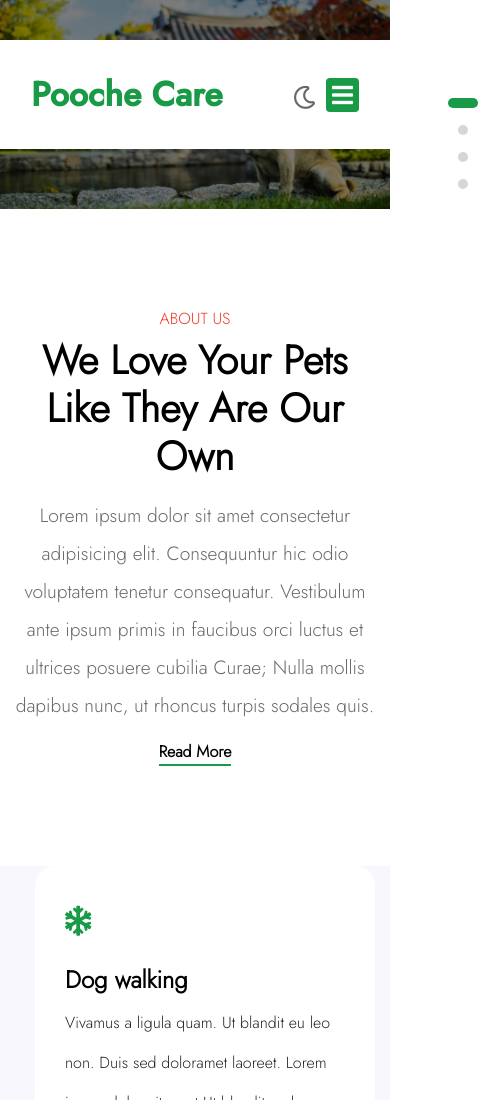
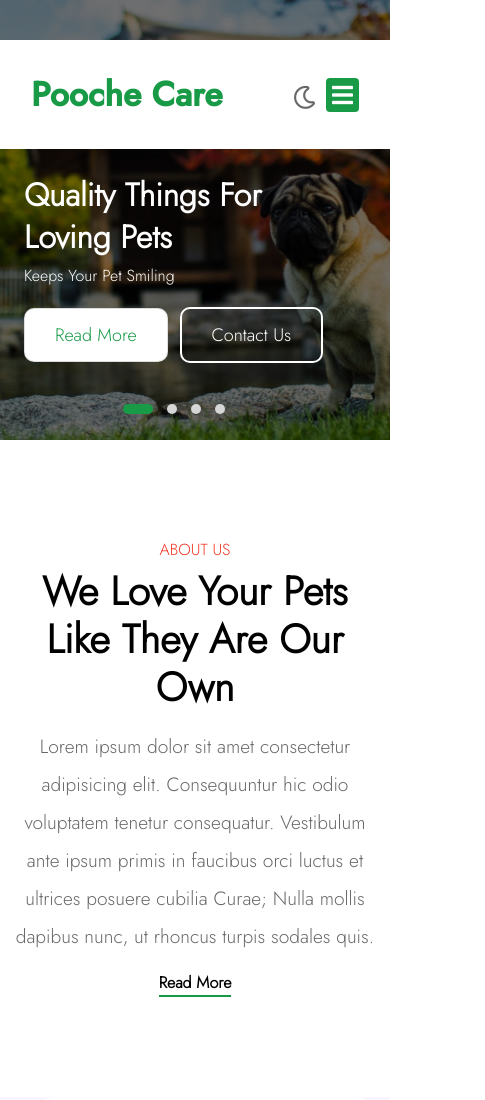
Before and after one commit to Tuyentran2k1213/PoochCare, a plain HTML site: page index.html in a window 390 px wide. Shown: the top 1100 px of the page, 485 px wide, since content can reach past the window. Drawn offline with nearby package versions, Linux system fonts and the light colour scheme.

Commit message:
fix responsive

```diff
--- a/asset/css/carousel.css
+++ b/asset/css/carousel.css
@@ -6,13 +6,14 @@
 }
 .carousel--img img {
   width: 100%;
-  filter: brightness(50%);
+  height: 939px;
+  filter: brightness(45%);
   object-fit: cover;
 }
 .owl-theme .owl-nav.disabled + .owl-dots {
   margin-top: 0;
   position: absolute;
-  bottom: 137px;
+  bottom: 27px;
   left: 888px;
 }
 .owl-theme .owl-dots .owl-dot.active span {
@@ -101,29 +102,85 @@
 
 /* responsive */
 @media screen and (max-width: 1199px) {
+  .carousel--img img {
+    width: 100%;
+    height: 1326px;
+    filter: brightness(45%);
+    object-fit: cover;
+  }
+
   .owl-theme .owl-nav.disabled + .owl-dots {
     margin-top: 0;
     position: absolute;
-    bottom: 8px;
+    bottom: 32px;
     left: 441px;
   }
   .carousel--text {
     position: absolute;
-    top: 324px;
+    top: 520px;
     left: 44px;
     color: #fff;
   }
   .carousel h5 {
-    line-height: 76px;
+    line-height: 62px;
     font-weight: 700;
-    font-size: 66px;
-    width: 822px;
+    font-size: 56px;
+    width: 617px;
+  }
+
+  .carousel--text2 {
+    position: absolute;
+    top: 520px;
+    left: 195px;
+    color: #fff;
+  }
+  .carousel p {
+    font-size: 16px;
+    line-height: 20px;
+    padding-bottom: 27px;
+  }
+}
+@media screen and (max-width: 767px) {
+  .carousel--img img {
+    width: 100%;
+    height: 440px;
+    filter: brightness(45%);
+    object-fit: cover;
+  }
+  .carousel h5 {
+    line-height: 42px;
+    font-size: 32px;
+    width: 67%;
+  }
+  .carousel--text {
+    position: absolute;
+    top: 174px;
+    left: 24px;
+    color: #fff;
   }
   .carousel--text2 {
     position: absolute;
-    top: 337px;
-    left: 195px;
+    top: 174px;
+    left: 24px;
     color: #fff;
+  }
+  .carousel--text2 h5 {
+    width: 87%;
+  }
+  .carousel p {
+    font-size: 16px;
+    line-height: 20px;
+    padding-bottom: 5px;
+  }
+  .button--carousel {
+    padding: 12px 30px;
+  }
+  .button--carousel2 {
+    padding: 12px 30px;
+  }
+  .owl-theme .owl-nav.disabled + .owl-dots {
+    bottom: 14px;
+    left: 116px;
   }
 }
 
--- a/index.html
+++ b/index.html
@@ -1,10 +1,10 @@
-
-<!doctype html>
-<html lang="en" data-theme = "light">
-
+<!DOCTYPE html>
+<html lang="en" data-theme="light">
   <head>
-
-    <title>Pooch Care an Animals Category Bootstrap Responsive Template | Home :: W3layouts</title>
+    <title>
+      Pooch Care an Animals Category Bootstrap Responsive Template | Home ::
+      W3layouts
+    </title>
 
     <!-- Required meta tags -->
     <meta charset="utf-8" />
@@ -14,11 +14,21 @@
     />
 
     <!-- cdn of font awesome  -->
-    <link rel="stylesheet" href="https://cdnjs.cloudflare.com/ajax/libs/font-awesome/5.15.4/css/all.min.css" integrity="sha512-1ycn6IcaQQ40/MKBW2W4Rhis/DbILU74C1vSrLJxCq57o941Ym01SwNsOMqvEBFlcgUa6xLiPY/NS5R+E6ztJQ==" crossorigin="anonymous" referrerpolicy="no-referrer" />
-
+    <link
+      rel="stylesheet"
+      href="https://cdnjs.cloudflare.com/ajax/libs/font-awesome/5.15.4/css/all.min.css"
+      integrity="sha512-1ycn6IcaQQ40/MKBW2W4Rhis/DbILU74C1vSrLJxCq57o941Ym01SwNsOMqvEBFlcgUa6xLiPY/NS5R+E6ztJQ=="
+      crossorigin="anonymous"
+      referrerpolicy="no-referrer"
+    />
 
     <!-- Bootstrap CSS -->
-    <link rel="stylesheet" href="https://cdn.jsdelivr.net/npm/bootstrap@4.6.1/dist/css/bootstrap.min.css" integrity="sha384-zCbKRCUGaJDkqS1kPbPd7TveP5iyJE0EjAuZQTgFLD2ylzuqKfdKlfG/eSrtxUkn" crossorigin="anonymous">
+    <link
+      rel="stylesheet"
+      href="https://cdn.jsdelivr.net/npm/bootstrap@4.6.1/dist/css/bootstrap.min.css"
+      integrity="sha384-zCbKRCUGaJDkqS1kPbPd7TveP5iyJE0EjAuZQTgFLD2ylzuqKfdKlfG/eSrtxUkn"
+      crossorigin="anonymous"
+    />
 
     <!-- Tiny Slider 2 -->
     <link
@@ -31,25 +41,39 @@
     />
 
     <!-- icon for pooch care an animal  -->
-    <link rel="shortcut icon" href="./media/picture/328cc1f23e4a3b73aa60ee6ced1897a1.jpg" type="img/svg">
+    <link
+      rel="shortcut icon"
+      href="./media/picture/328cc1f23e4a3b73aa60ee6ced1897a1.jpg"
+      type="img/svg"
+    />
 
     <!-- link for css file  -->
-    <link rel="stylesheet" href="./asset/css/style.css">
+    <link rel="stylesheet" href="./asset/css/style.css" />
   </head>
   <body>
     <!-- start header  -->
     <header>
       <div class="container">
-
         <nav class="navbar navbar-expand-lg navBarHeader">
           <a class="navbar-brand" href="#">Pooche Care</a>
-            <button class="navbar-toggler collapsed p-0" type="button" data-toggle="collapse" data-target="#navbarNavAltMarkup" aria-controls="navbarNavAltMarkup" aria-expanded="false" aria-label="Toggle navigation">
+          <button
+            class="navbar-toggler collapsed p-0"
+            type="button"
+            data-toggle="collapse"
+            data-target="#navbarNavAltMarkup"
+            aria-controls="navbarNavAltMarkup"
+            aria-expanded="false"
+            aria-label="Toggle navigation"
+          >
             <span class="navbar-toggler-icon">
               <i class="fas fa-bars"></i>
               <i class="fas fa-times"></i>
             </span>
           </button>
-            <div class="collapse navbar-collapse text-center justify-content-end font-weight-lighter header-nav"   id="navbarNavAltMarkup">
+          <div
+            class="collapse navbar-collapse text-center justify-content-end font-weight-lighter header-nav"
+            id="navbarNavAltMarkup"
+          >
             <ul class="navbar-nav">
               <li class="nav-item active">
                 <a class="nav-link" href="#">Home</a>
@@ -64,10 +88,20 @@
                 <a class="nav-link" href="#">Gallery</a>
               </li>
               <li class="nav-item dropdown">
-                  <a class="nav-link" href="#" id="navbarDropdownMenuLink" role="button" data-toggle="dropdown" aria-expanded="false">
+                <a
+                  class="nav-link"
+                  href="#"
+                  id="navbarDropdownMenuLink"
+                  role="button"
+                  data-toggle="dropdown"
+                  aria-expanded="false"
+                >
                   Blog<i class="fa fa-chevron-down"></i>
                 </a>
-                  <div class="dropdown-menu text-center text-lg-left" aria-labelledby="navbarDropdownMenuLink">
+                <div
+                  class="dropdown-menu text-center text-lg-left"
+                  aria-labelledby="navbarDropdownMenuLink"
+                >
                   <a class="dropdown-item" href="#">Action</a>
                   <a class="dropdown-item" href="#">Another action</a>
                   <a class="dropdown-item" href="#">Something else here</a>
@@ -247,20 +281,34 @@
     </div>
     <!-- end item -->
 
-
     <!-- start scroll to top button -->
-      <a href="#" class="position-fixed toTop align-items-center justify-content-center"><i class="fa fa-level-up-alt"></i></a>
+    <a
+      href="#"
+      class="position-fixed toTop align-items-center justify-content-center"
+      ><i class="fa fa-level-up-alt"></i
+    ></a>
     <!-- end scroll to top button -->
-
 
     <!-- link to script js  -->
     <script type="module" src="./asset/js/index.js"></script>
 
     <!-- jQuery first, then Popper.js, then Bootstrap JS -->
 
-    <script src="https://cdn.jsdelivr.net/npm/jquery@3.5.1/dist/jquery.slim.min.js" integrity="sha384-DfXdz2htPH0lsSSs5nCTpuj/zy4C+OGpamoFVy38MVBnE+IbbVYUew+OrCXaRkfj" crossorigin="anonymous"></script>
-<script src="https://cdn.jsdelivr.net/npm/popper.js@1.16.1/dist/umd/popper.min.js" integrity="sha384-9/reFTGAW83EW2RDu2S0VKaIzap3H66lZH81PoYlFhbGU+6BZp6G7niu735Sk7lN" crossorigin="anonymous"></script>
-<script src="https://cdn.jsdelivr.net/npm/bootstrap@4.6.1/dist/js/bootstrap.min.js" integrity="sha384-VHvPCCyXqtD5DqJeNxl2dtTyhF78xXNXdkwX1CZeRusQfRKp+tA7hAShOK/B/fQ2" crossorigin="anonymous"></script>
+    <script
+      src="https://cdn.jsdelivr.net/npm/jquery@3.5.1/dist/jquery.slim.min.js"
+      integrity="sha384-DfXdz2htPH0lsSSs5nCTpuj/zy4C+OGpamoFVy38MVBnE+IbbVYUew+OrCXaRkfj"
+      crossorigin="anonymous"
+    ></script>
+    <script
+      src="https://cdn.jsdelivr.net/npm/popper.js@1.16.1/dist/umd/popper.min.js"
+      integrity="sha384-9/reFTGAW83EW2RDu2S0VKaIzap3H66lZH81PoYlFhbGU+6BZp6G7niu735Sk7lN"
+      crossorigin="anonymous"
+    ></script>
+    <script
+      src="https://cdn.jsdelivr.net/npm/bootstrap@4.6.1/dist/js/bootstrap.min.js"
+      integrity="sha384-VHvPCCyXqtD5DqJeNxl2dtTyhF78xXNXdkwX1CZeRusQfRKp+tA7hAShOK/B/fQ2"
+      crossorigin="anonymous"
+    ></script>
 
     <script src="https://code.jquery.com/jquery-3.3.1.slim.min.js"></script>
     <script src="https://cdnjs.cloudflare.com/ajax/libs/OwlCarousel2/2.3.4/owl.carousel.min.js"></script>
```
Lines whose indentation alone changed are shown as unchanged.
